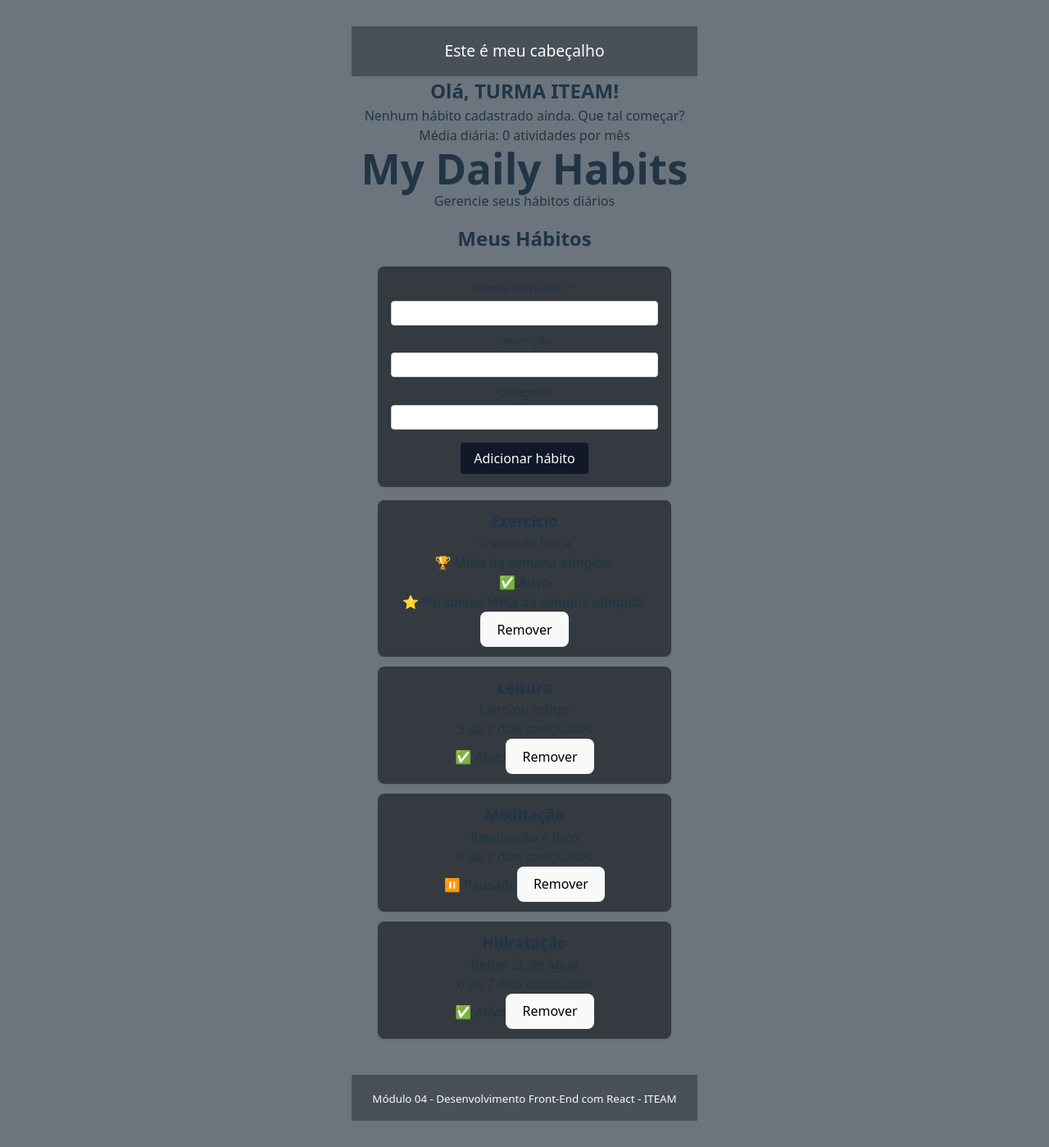
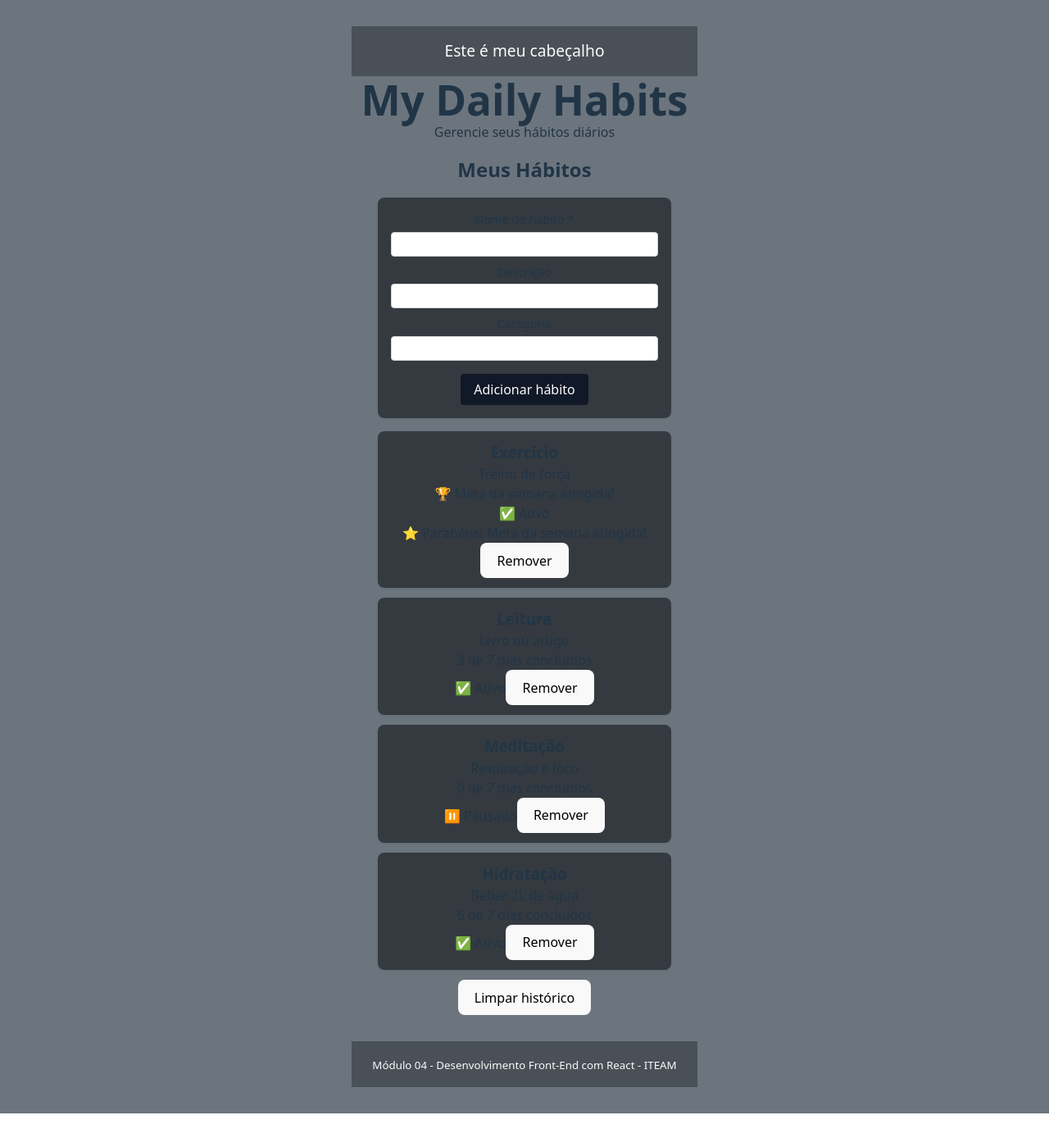
Before and after one commit to RobertGonzaga/CCTI, a React (Vite) app in the folder MODULO 4/my-daily-habits/: page / in a window 1280 px wide. Shown: the whole page at 82% size. After the commit the page ends 1358 px from the top, so only its background shows below. Built offline with nearby package versions, Linux system fonts and the light colour scheme.

Commit message:
metade atv 5

```diff
--- a/MODULO 4/my-daily-habits/src/App.jsx
+++ b/MODULO 4/my-daily-habits/src/App.jsx
@@ -3,31 +3,13 @@ import Footer from "./components/Footer";
 import Cabecalho from "./components/Cabecalho";
 import SecaoHabitos from "./components/SecaoHabitos";
 import HabitList from "./components/HabitList";
+import BemVindo from "./components/BemVindo";
 
-const BemVindo = ({ nomeUsuario, totalHabitos }) => {
-  // Lógica antes do return
-  const nomeFormatado = nomeUsuario.toUpperCase();
-  const mensagem =
-    totalHabitos > 0
-      ? `Você tem ${totalHabitos} hábito(s) cadastrado(s).`
-      : "Nenhum hábito cadastrado ainda. Que tal começar?";
-
+function App() {
   return (
     <div>
-      <h2>Olá, {nomeFormatado}!</h2>
-      <p>{mensagem}</p>
-      <p>Média diária: {(totalHabitos * 30).toFixed(0)} atividades por mês</p>
-    </div>
-  );
-};
-
-function App() {
-  const habits = [];
-
-  return (
-    <div>
-      <Cabecalho titulo="My Daily Habits" descricao="Construindo uma rotina melhor, um hábito por vez." />
-      <BemVindo nomeUsuario="turma iteam" totalHabitos={habits.length} />
+      <Cabecalho titulo="My Daily Habits" />
+      <BemVindo />
       <h1>My Daily Habits</h1>
       <p>Gerencie seus hábitos diários</p>
       <SecaoHabitos titulo="Meus Hábitos">
--- /dev/null
+++ b/MODULO 4/my-daily-habits/src/components/BemVindo.jsx
@@ -0,0 +1,20 @@
+function BemVindo() {
+  const BemVindo = ({ nomeUsuario, totalHabitos }) => {
+    // Lógica antes do return
+    const nomeFormatado = nomeUsuario.toUpperCase();
+    const mensagem =
+      totalHabitos > 0
+        ? `Você tem ${totalHabitos} hábito(s) cadastrado(s).`
+        : "Nenhum hábito cadastrado ainda. Que tal começar?";
+
+    return (
+      <div>
+        <h2>Olá, {nomeFormatado}!</h2>
+        <p>{mensagem}</p>
+        <p>Média diária: {(totalHabitos * 30).toFixed(0)} atividades por mês</p>
+      </div>
+    );
+  };
+}
+
+export default BemVindo;
--- a/MODULO 4/my-daily-habits/src/components/HabitList.jsx
+++ b/MODULO 4/my-daily-habits/src/components/HabitList.jsx
@@ -1,4 +1,4 @@
-import { useEffect, useState } from "react";
+import { useEffect, useState, useRef } from "react";
 import HabitCard from "./HabitCard";
 
 function HabitList() {
@@ -28,9 +28,19 @@ function HabitList() {
     setHabits(habits.filter((habit) => habit.id !== id));
   };
 
+  const handleChange = (e) => {
+    const { name, value } = e.target;
+    // [name] é uma chave dinâmica — usa o valor de name como nome da propriedade
+    if (name === "novoNome") setNovoNome(value);
+    if (name === "novaDescricao") setNovaDescricao(value);
+    if (name === "novaCategoria") setNovaCategoria(value);
+  };
+
   const [novoNome, setNovoNome] = useState("");
   const [novaDescricao, setNovaDescricao] = useState("");
   const [novaCategoria, setNovaCategoria] = useState("");
+
+  const nomeInputRef = useRef(null);
 
   const adicionarHabit = (event) => {
     event.preventDefault();
@@ -56,6 +66,7 @@ function HabitList() {
     setNovoNome("");
     setNovaDescricao("");
     setNovaCategoria("");
+    nomeInputRef.current?.focus();
   };
 
   // Passo 1 — montagem
@@ -66,25 +77,35 @@ function HabitList() {
     localStorage.setItem("my-daily-habits", JSON.stringify(habits));
   }, [habits]);
 
+  const limparHistorico = () => {
+    localStorage.removeItem("my-daily-habits");
+    setHabits([
+      { id: 1, nome: "Exercício", descricao: "Treino de força", meta: 5, ativo: true, diasFeitos: 5 },
+      { id: 2, nome: "Leitura", descricao: "Livro ou artigo", meta: 7, ativo: true, diasFeitos: 3 },
+      { id: 3, nome: "Meditação", descricao: "Respiração e foco", meta: 7, ativo: false, diasFeitos: 0 },
+      { id: 4, nome: "Hidratação", descricao: "Beber 2L de água", meta: 7, ativo: true, diasFeitos: 6 },
+    ]);
+  };
+
   return (
     <section>
       <form onSubmit={adicionarHabit} className="habit-form">
         <div>
           <label>
             Nome do hábito *
-            <input type="text" value={novoNome} onChange={(e) => setNovoNome(e.target.value)} />
+            <input type="text" value={novoNome} name="novoNome" onChange={handleChange} ref={nomeInputRef} />
           </label>
         </div>
         <div>
           <label>
             Descrição
-            <input type="text" value={novaDescricao} onChange={(e) => setNovaDescricao(e.target.value)} />
+            <input type="text" value={novaDescricao} name="novaDescricao" onChange={handleChange} />
           </label>
         </div>
         <div>
           <label>
             Categoria
-            <input type="text" value={novaCategoria} onChange={(e) => setNovaCategoria(e.target.value)} />
+            <input type="text" value={novaCategoria} name="novaCategoria" onChange={handleChange} />
           </label>
         </div>
         <button type="submit">Adicionar hábito</button>
@@ -104,6 +125,7 @@ function HabitList() {
           />
         ))}
       </ul>
+      <button onClick={limparHistorico}>Limpar histórico</button>
     </section>
   );
 }
```
